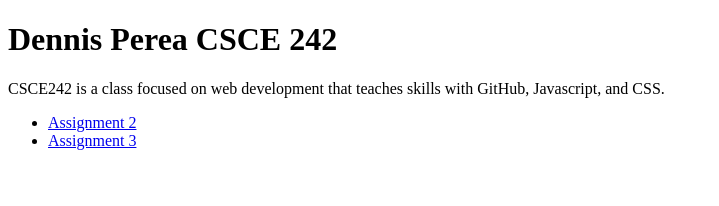
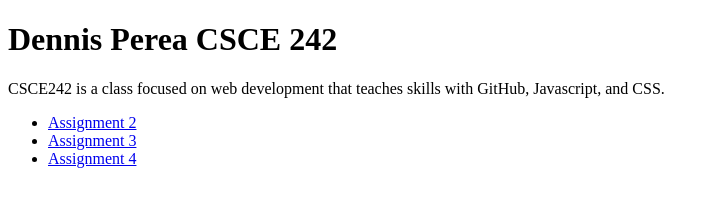
Before and after one commit to dennisperea/dennisperea.github.io, a plain HTML site: page index.html in a window 1280 px wide. Shown: the whole page, without its empty margins (0-719 px from the left). Drawn offline with Linux system fonts and the light colour scheme.

Commit message:
assignment4 index wasnt listed before

```diff
--- a/index.html
+++ b/index.html
@@ -17,6 +17,7 @@
            <!-- This is a list to the assignments-->
            <li> <a href="./assignment2/index.html"> Assignment 2 </a> </li>
            <li> <a href="./assignment3/index.html"> Assignment 3 </a> </li>
+           <li> <a href="./assignment4/index.html"> Assignment 4 </a> </li>
        </ul>
     </body>
 </html>
```
